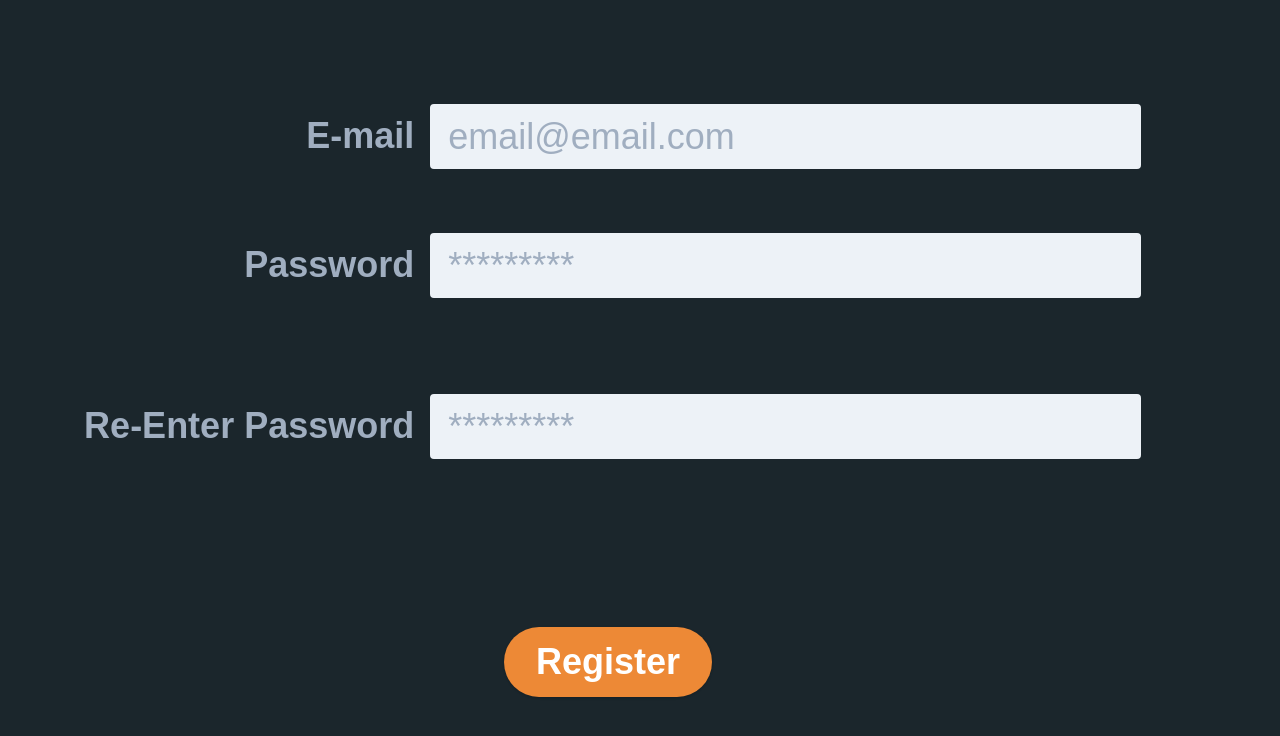
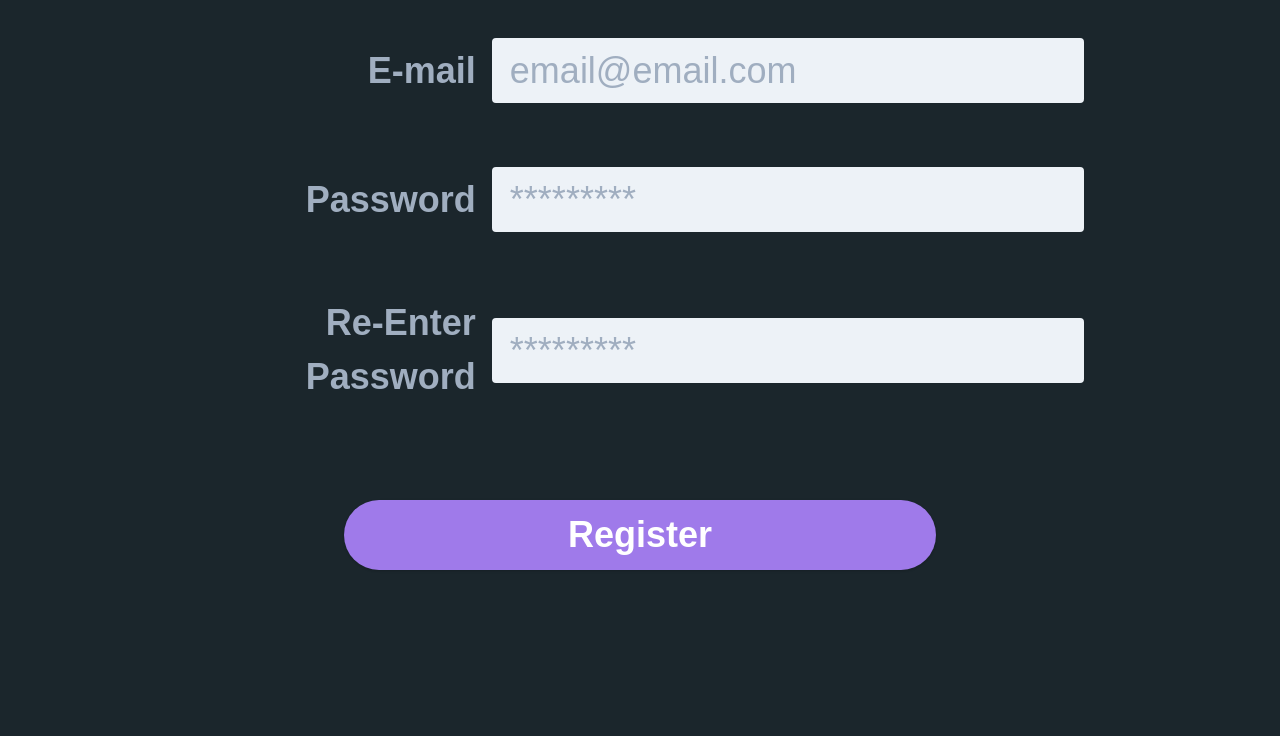
Before and after one commit to aromjhee/loopout, a React (Create React App) app: page /register in a window 1280 px wide. Shown: the top 736 px of the page. Built offline with nearby package versions, Linux system fonts and the light colour scheme.

Commit message:
wip Register component

```diff
--- a/src/components/LogIn.js
+++ b/src/components/LogIn.js
@@ -74,11 +74,11 @@ export default function LogIn() {
           </div>
           <div className='md:flex md:items-center mb-32 justify-center'>
             <div className='md:w-2/3 flex flex-col justify-center'>
-              <button className='shadow bg-purple-500 focus:shadow-outline focus:outline-none text-white font-bold py-2 px-8 rounded-full mb-16' type='button' onClick={() => login()}>
+              <button className='shadow bg-purple-500 focus:shadow-outline focus:outline-none text-white font-bold py-2 px-8 rounded-full mb-16' type='button' onClick={login}>
                 Log-in
               </button>
               <button className='shadow bg-teal-500 focus:shadow-outline focus:outline-none text-white font-bold py-2 px-8 rounded-full' type='button'
-              onClick={() => demoLogin()}>
+              onClick={demoLogin}>
                 Demo Log-in
               </button>
             </div>
--- a/src/components/Register.js
+++ b/src/components/Register.js
@@ -1,59 +1,92 @@
 import React, { useState } from 'react';
-import { Link } from 'react-router-dom';
+import { useHistory } from 'react-router-dom';
+import url from './url';
 
 export default function Register() {
+  const history = useHistory()
   const [email, setEmail] = useState('')
   const [password, setPassword] = useState('')
   const [rePassword, setRePassword] = useState('')
+  const [error, setError] = useState([])
 
-  const register = () => {
-
+  const register = async () => {
+    try {
+      const res = await fetch(`${url}register`, {
+        method: 'POST',
+        headers: {
+          'Content-Type': 'application/json'
+        },
+        body: JSON.stringify({
+          email,
+          password,
+          rePassword
+        })
+      })
+      if (res.ok) {
+        const { access_token } = await res.json()
+        localStorage.setItem('LOOPOUT_TOKEN', access_token)
+        history.push('/login')
+      } else {
+        const error = await res.json()
+        setError(Object.values(error))
+      }
+    } catch (e) {
+      console.log(e)
+    }
   }
 
   return (
-    <div className='bg-custom font-color-custom font-customs h-screen flex justify-center items-center'>
-      <form className='w-5/6 text-4xl mr-16'>
+    <div className='bg-custom font-color-custom font-customs h-screen flex flex-col justify-center items-center'>
+      {
+        error ? (
+          error.map((message, i) => (
+            <div key={i} className="w-1/3 mb-10 text-2xl bg-orange-100 border-l-4 border-orange-500 text-orange-700 p-4 rounded flex justify-center" role="alert">
+              <p className="font-bold">{message}</p>
+            </div>
+          ))
+        ) : null
+      }
+      <div className='w-5/6 flex justify-center'>
+        <form className='w-5/6 text-4xl'>
           <div className='md:flex md:items-center mb-16'>
-          <div className='md:w-1/3'>
-            <label className='block text-gray-500 font-bold md:text-right mb-1 md:mb-0 pr-4' htmlFor='inline-full-name'>
+            <div className='md:w-1/3 text-4xl'>
+              <label className='block text-gray-500 font-bold md:text-right mb-1 md:mb-0 pr-4' htmlFor='email'>
                 E-mail
               </label>
             </div>
             <div className='md:w-2/3'>
-            <input className='bg-gray-200 appearance-none border-2 border-gray-200 rounded w-full py-2 px-4 text-gray-700 leading-tight focus:outline-none focus:bg-white focus:border-purple-500' id='inline-full-name' type='text' placeholder='email@email.com' />
+              <input className='bg-gray-200 appearance-none border-2 border-gray-200 rounded w-full py-2 px-4 text-gray-700 leading-tight focus:outline-none focus:bg-white focus:border-purple-500' id='email' type='email' placeholder='email@email.com' value={email} onChange={(e) => setEmail(e.target.value)} />
             </div>
           </div>
-        <div className='md:flex md:items-center mb-24'>
-          <div className='md:w-1/3'>
-            <label className='block text-gray-500 font-bold md:text-right mb-1 md:mb-0 pr-4' htmlFor='inline-password'>
+          <div className='md:flex md:items-center mb-16'>
+            <div className='md:w-1/3 text-4xl'>
+              <label className='block text-gray-500 font-bold md:text-right mb-1 md:mb-0 pr-4' htmlFor='password'>
                 Password
               </label>
             </div>
             <div className='md:w-2/3'>
-            <input className='bg-gray-200 appearance-none border-2 border-gray-200 rounded w-full py-2 px-4 text-gray-700 leading-tight focus:outline-none focus:bg-white focus:border-purple-500' id='inline-password' type='password' placeholder='*********' />
+              <input className='bg-gray-200 appearance-none border-2 border-gray-200 rounded w-full py-2 px-4 text-gray-700 leading-tight focus:outline-none focus:bg-white focus:border-purple-500' id='password' type='password' placeholder='*********' autoComplete='on' value={password} onChange={(e) => setPassword(e.target.value)} />
             </div>
           </div>
-        <div className='md:flex md:items-center mb-32'>
-          <div className='md:w-1/3'>
-            <label className='block text-gray-500 font-bold md:text-right mb-1 md:mb-0 pr-4' htmlFor='inline-password'>
+          <div className='md:flex md:items-center mb-24'>
+            <div className='md:w-1/3 text-4xl'>
+              <label className='block text-gray-500 font-bold md:text-right mb-1 md:mb-0 pr-4' htmlFor='repassword'>
                 Re-Enter Password
               </label>
             </div>
             <div className='md:w-2/3'>
-            <input className='bg-gray-200 appearance-none border-2 border-gray-200 rounded w-full py-2 px-4 text-gray-700 leading-tight focus:outline-none focus:bg-white focus:border-purple-500' id='inline-password' type='password' placeholder='*********' />
+              <input className='bg-gray-200 appearance-none border-2 border-gray-200 rounded w-full py-2 px-4 text-gray-700 leading-tight focus:outline-none focus:bg-white focus:border-purple-500' id='repassword' type='password' placeholder='*********' autoComplete='on' value={password} onChange={(e) => setRePassword(e.target.value)} />
             </div>
           </div>
-        <div className='md:flex md:items-center flex-col'>
-          <div className='md:w-2/3 text-red-300 mb-10 flex justify-center'></div>
-          <div className='md:w-2/3 flex justify-center'>
-            <Link to='/register'>
-              <button className='shadow bg-orange-500 hover:bg-orange-400 focus:shadow-outline focus:outline-none text-white font-bold py-2 px-8 rounded-full' type='button'>
+          <div className='md:flex md:items-center mb-32 justify-center'>
+            <div className='md:w-2/3 flex flex-col justify-center'>
+              <button className='shadow bg-purple-500 focus:shadow-outline focus:outline-none text-white font-bold py-2 px-8 rounded-full mb-16' type='button' onClick={register}>
                 Register
               </button>
-            </Link>
             </div>
           </div>
         </form>
       </div>
+    </div>
   )
 }
```
Lines whose indentation alone changed are shown as unchanged.
